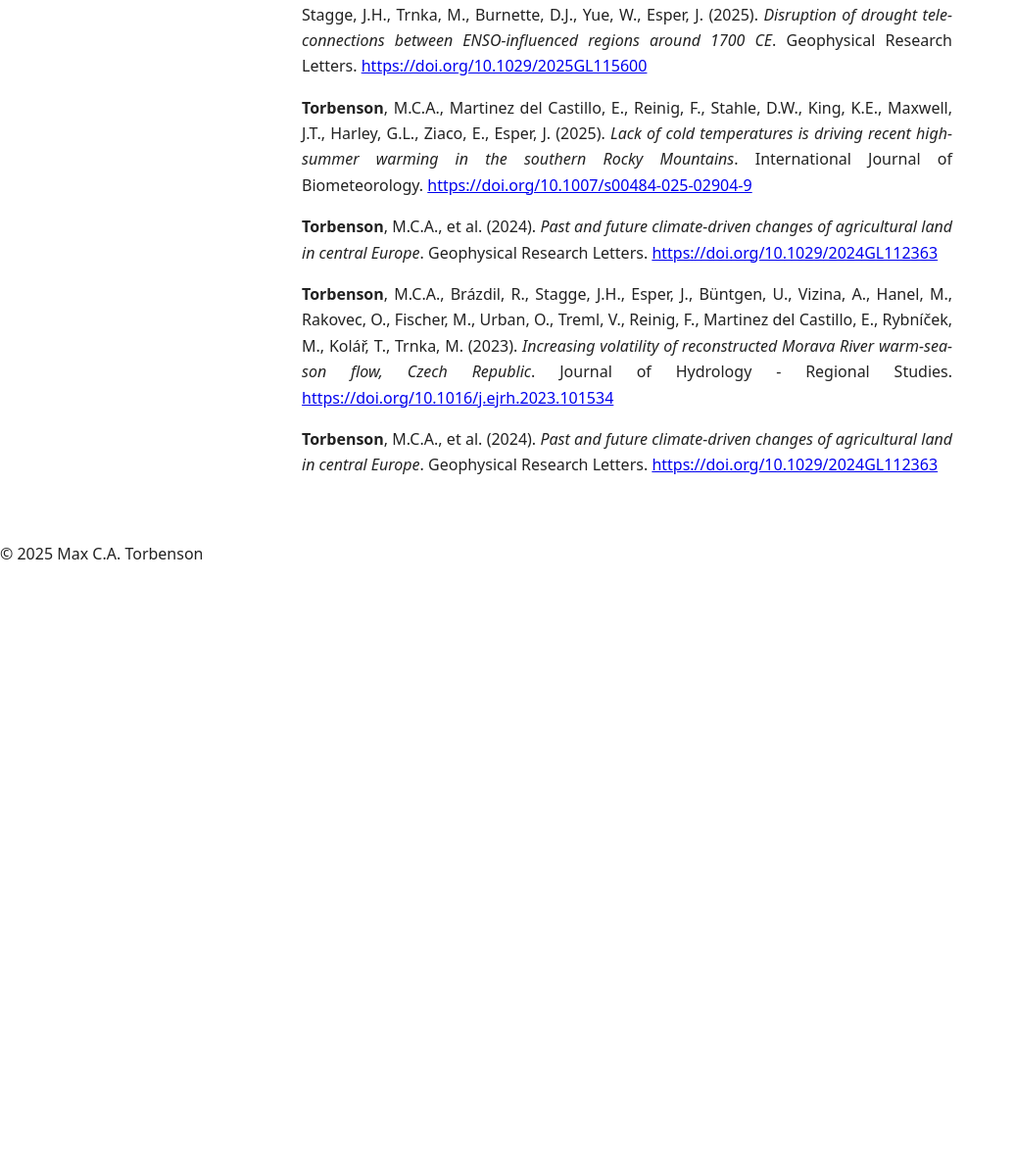
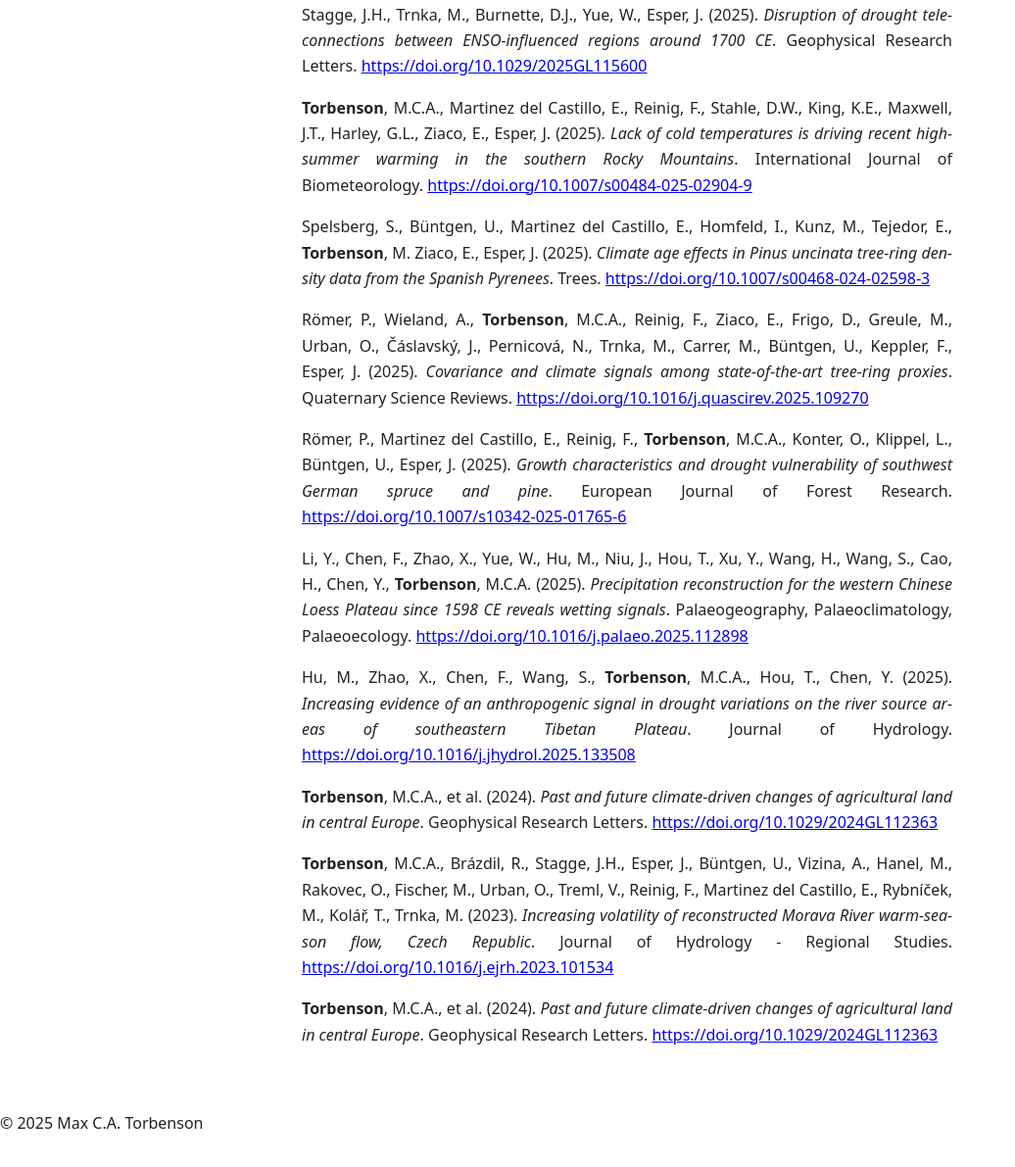
Before and after one commit to mcatorbenson/mcatorbenson.github.io, a Jekyll site: the page built from publications/index.md, in a window 1280 px wide and 1400 px high, scrolled down 638 px. Shown: the part 172-1363 px from the top of the window at 98% size, without its empty margins (0-1036 px from the left). Built offline with Jekyll 4.4.1, drawn with Linux system fonts in a browser that asks for light colours; before the commit the page ends 1456 px from its top, so only the background shows below that.

Commit message:
Update publications.yml

```diff
--- a/_data/publications.yml
+++ b/_data/publications.yml
@@ -40,6 +40,36 @@
   journal: "International Journal of Biometeorology"
   doi: "10.1007/s00484-025-02904-9"
 
+- authors: "Spelsberg, S., Büntgen, U., Martinez del Castillo, E., Homfeld, I., Kunz, M., Tejedor, E., **Torbenson**, M. Ziaco, E., Esper, J."
+  year: 2025
+  title: "Climate age effects in Pinus uncinata tree-ring density data from the Spanish Pyrenees"
+  journal: "Trees"
+  doi: "10.1007/s00468-024-02598-3"
+
+- authors: "Römer, P., Wieland, A., **Torbenson**, M.C.A., Reinig, F., Ziaco, E., Frigo, D., Greule, M., Urban, O., Čáslavský, J., Pernicová, N., Trnka, M., Carrer, M., Büntgen, U., Keppler, F., Esper, J."
+  year: 2025
+  title: "Covariance and climate signals among state-of-the-art tree-ring proxies"
+  journal: "Quaternary Science Reviews"
+  doi: "10.1016/j.quascirev.2025.109270"
+
+- authors: "Römer, P., Martinez del Castillo, E., Reinig, F., **Torbenson**, M.C.A., Konter, O., Klippel, L., Büntgen, U., Esper, J."
+  year: 2025
+  title: "Growth characteristics and drought vulnerability of southwest German spruce and pine"
+  journal: "European Journal of Forest Research"
+  doi: "10.1007/s10342-025-01765-6"
+
+- authors: "Li, Y., Chen, F., Zhao, X., Yue, W., Hu, M., Niu, J., Hou, T., Xu, Y., Wang, H., Wang, S., Cao, H., Chen, Y., **Torbenson**, M.C.A."
+  year: 2025
+  title: "Precipitation reconstruction for the western Chinese Loess Plateau since 1598 CE reveals wetting signals"
+  journal: "Palaeogeography, Palaeoclimatology, Palaeoecology"
+  doi: "10.1016/j.palaeo.2025.112898"
+
+- authors: "Hu, M., Zhao, X., Chen, F., Wang, S., **Torbenson**, M.C.A., Hou, T., Chen, Y."
+  year: 2025
+  title: "Increasing evidence of an anthropogenic signal in drought variations on the river source areas of southeastern Tibetan Plateau"
+  journal: "Journal of Hydrology"
+  doi: "10.1016/j.jhydrol.2025.133508"
+
 - authors: "**Torbenson**, M.C.A., et al."
   year: 2024
   title: "Past and future climate-driven changes of agricultural land in central Europe"
```
